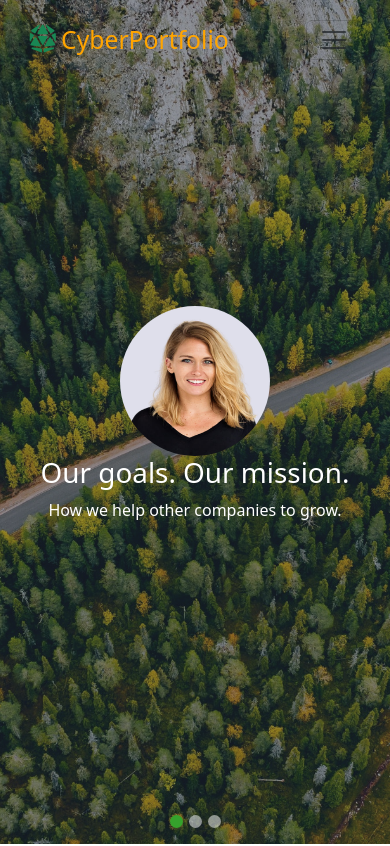
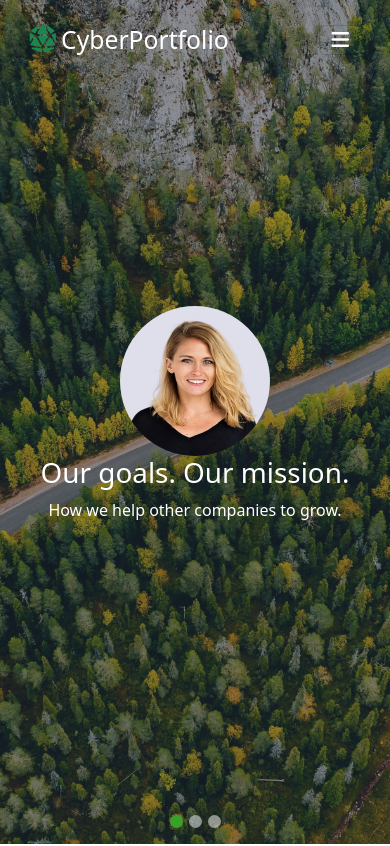
Before and after one commit to thanhlucifer/CyberSoft_Postfolio, a plain HTML site: page index.html in a window 390 px wide. Shown: the top 846 px of the page. Drawn offline with nearby package versions, Linux system fonts and the light colour scheme.

Commit message:
update logo and menu bar

```diff
--- a/index.html
+++ b/index.html
@@ -29,7 +29,9 @@
         </a>
         <button class="navbar-toggler" type="button" data-bs-toggle="collapse" data-bs-target="#navbarNav"
           aria-controls="navbarNav" aria-expanded="false" aria-label="Toggle navigation">
-          <span class="navbar-toggler-icon"></span>
+          <span class="navbar_icon">
+            <i class="fa-solid fa-bars"></i>
+          </span>
         </button>
         <div class="collapse navbar-collapse justify-content-end" id="navbarNav">
           <ul class="navbar-nav ">
--- a/style.css
+++ b/style.css
@@ -27,6 +27,14 @@ header .collapse a.active {
 
 header .collapse a.active::before {
     width: 100%;
+}
+
+header .navbar .navbar_icon{
+    color: white;
+}
+
+header .navbar-toggler {
+    color: white;
 }
 
 .cyber_carousel .carousel-item .carousel_content {
@@ -314,16 +322,16 @@ footer {
 
 
 @media  screen and (max-width:576px) {
-    header .navbar-brand span {
+    /* header .navbar-brand span {
         color: orange !important;;
-    }
+    } */
 }
 
 
 
 
 @media  screen and  (min-width: 820px){
-    header .navbar-brand span {
+    /* header .navbar-brand span {
         color: orange !important;;
-    }
+    } */
 }
```
